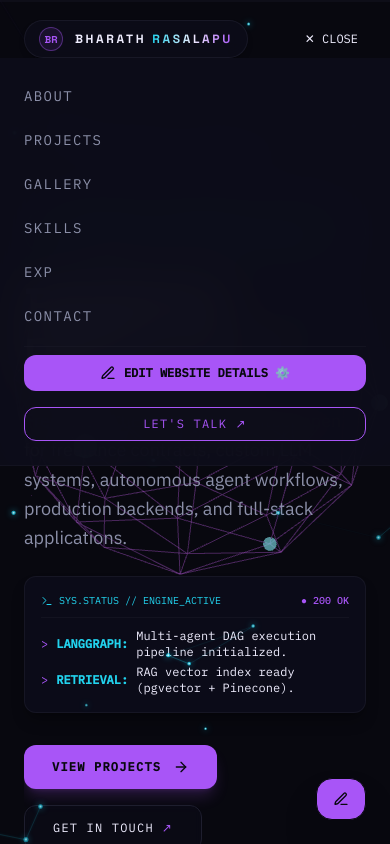
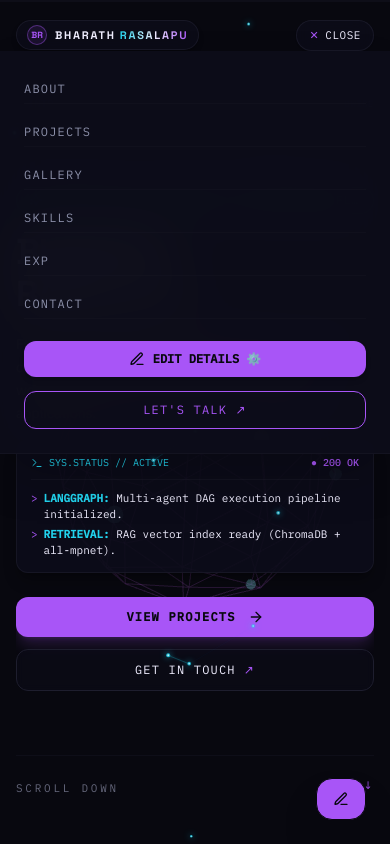
Before and after one commit to bharath7981/ai-portfolio, a Next.js app: page / in a window 390 px wide. Both pictures are taken after a click on the button "☰ MENU". Shown: the top 844 px of the page. Built offline with nearby package versions, Linux system fonts and the light colour scheme.

Commit message:
fix(mobile): optimize mobile responsive layout, 3D globe scaling, header navigation & particle density

```diff
--- a/components/FogParticles.jsx
+++ b/components/FogParticles.jsx
@@ -49,9 +49,12 @@ export default function FogParticles() {
     window.addEventListener("touchstart", handleTouchMove, { passive: true });
     window.addEventListener("mouseleave", handlePointerLeave);
 
-    // Minimalist, uncluttered constellation config
-    const NUM_PARTICLES = Math.min(48, Math.max(26, Math.floor((width * height) / 24000)));
-    const MAX_LINE_DIST = 115;
+    // Responsive minimalist constellation config
+    const isMobile = width < 768;
+    const NUM_PARTICLES = isMobile
+      ? Math.min(22, Math.floor((width * height) / 32000))
+      : Math.min(48, Math.max(26, Math.floor((width * height) / 24000)));
+    const MAX_LINE_DIST = isMobile ? 80 : 115;
     const MAX_LINE_DIST_SQ = MAX_LINE_DIST * MAX_LINE_DIST;
     const POINTER_LINE_DIST_SQ = pointer.maxConnectRadius * pointer.maxConnectRadius;
 
--- a/components/Header.jsx
+++ b/components/Header.jsx
@@ -128,20 +128,20 @@ export default function Header({ onOpenEditor }) {
         />
       </div>
 
-      <div className="max-w-7xl mx-auto flex items-center justify-between px-6 md:px-10">
+      <div className="max-w-7xl mx-auto flex items-center justify-between px-4 sm:px-6 md:px-10">
         {/* High-End Glassmorphic Brand Logo Badge */}
         <a
           href="#hero"
           onClick={(e) => scrollToSection(e, "#hero")}
-          className="group flex items-center gap-3 px-3.5 py-1.5 rounded-full bg-ink-deep/80 border border-line/70 hover:border-signal/80 backdrop-blur-md transition-all duration-300 shadow-md shadow-black/20 hover:shadow-signal/10"
+          className="group flex items-center gap-2 sm:gap-3 px-2.5 sm:px-3.5 py-1 sm:py-1.5 rounded-full bg-ink-deep/80 border border-line/70 hover:border-signal/80 backdrop-blur-md transition-all duration-300 shadow-md shadow-black/20 hover:shadow-signal/10"
         >
           {/* Glowing Emblem Monogram */}
-          <span className="h-6 w-6 rounded-full bg-signal/10 border border-signal/40 flex items-center justify-center font-display font-bold text-[10px] text-signal group-hover:scale-110 group-hover:bg-signal group-hover:text-ink transition-all duration-300">
+          <span className="h-5 w-5 sm:h-6 sm:w-6 rounded-full bg-signal/10 border border-signal/40 flex items-center justify-center font-display font-bold text-[9px] sm:text-[10px] text-signal group-hover:scale-110 group-hover:bg-signal group-hover:text-ink transition-all duration-300">
             BR
           </span>
 
           {/* Dual-Tone Stylized Typography */}
-          <div className="flex items-center gap-1.5 font-display text-xs uppercase tracking-[0.22em]">
+          <div className="flex items-center gap-1 sm:gap-1.5 font-display text-[11px] sm:text-xs uppercase tracking-[0.16em] sm:tracking-[0.22em]">
             <span className="font-bold text-paper group-hover:text-wire transition-colors">
               BHARATH
             </span>
@@ -202,22 +202,23 @@ export default function Header({ onOpenEditor }) {
         {/* Mobile Hamburger Button */}
         <button
           onClick={() => setMobileMenuOpen(!mobileMenuOpen)}
-          className="md:hidden font-mono text-xs text-paper p-2 focus:outline-none"
+          className="md:hidden font-mono text-[11px] uppercase tracking-wider px-3 py-1.5 rounded-full border border-line/70 bg-ink-deep/80 backdrop-blur-md text-paper hover:text-signal hover:border-signal transition-colors flex items-center gap-1.5 shadow-sm"
           aria-label="Toggle menu"
         >
-          {mobileMenuOpen ? "✕ CLOSE" : "☰ MENU"}
+          <span className="text-signal">{mobileMenuOpen ? "✕" : "☰"}</span>
+          <span>{mobileMenuOpen ? "CLOSE" : "MENU"}</span>
         </button>
       </div>
 
       {/* Mobile Menu Dropdown */}
       {mobileMenuOpen && (
-        <div className="md:hidden bg-ink-deep/95 backdrop-blur-xl border-b border-line/40 px-6 py-6 space-y-4">
+        <div className="md:hidden bg-ink-deep/95 backdrop-blur-xl border-b border-line/40 px-6 py-6 space-y-3.5 shadow-2xl">
           {NAV_ITEMS.map((item) => (
             <a
               key={item.label}
               href={item.href}
               onClick={(e) => scrollToSection(e, item.href)}
-              className="block font-mono text-sm tracking-widest text-fog hover:text-signal py-1"
+              className="block font-mono text-xs uppercase tracking-widest text-fog hover:text-signal py-1.5 border-b border-line/20"
             >
               {item.label}
             </a>
@@ -225,16 +226,16 @@ export default function Header({ onOpenEditor }) {
 
           {/* Mobile Editor Trigger */}
           {onOpenEditor && (
-            <div className="pt-2 border-t border-line/40">
+            <div className="pt-2">
               <button
                 onClick={() => {
                   setMobileMenuOpen(false);
                   onOpenEditor();
                 }}
-                className="w-full py-2.5 bg-signal text-ink font-mono text-xs font-semibold rounded-xl flex items-center justify-center gap-2"
+                className="w-full py-2.5 bg-signal text-ink font-mono text-xs font-semibold rounded-xl flex items-center justify-center gap-2 shadow-md"
               >
                 <Edit3 className="w-4 h-4" />
-                <span>EDIT WEBSITE DETAILS ⚙️</span>
+                <span>EDIT DETAILS ⚙️</span>
               </button>
             </div>
           )}
@@ -242,7 +243,7 @@ export default function Header({ onOpenEditor }) {
           <a
             href="#contact"
             onClick={(e) => scrollToSection(e, "#contact")}
-            className="block text-center font-mono text-xs tracking-widest px-4 py-2 border border-signal text-signal rounded-xl hover:bg-signal hover:text-ink transition-colors mt-4"
+            className="block text-center font-mono text-xs uppercase tracking-widest px-4 py-2.5 border border-signal text-signal rounded-xl hover:bg-signal hover:text-ink transition-colors mt-2"
           >
             LET&apos;S TALK ↗
           </a>
--- a/components/Sections.jsx
+++ b/components/Sections.jsx
@@ -212,7 +212,7 @@ export function HeroSection({ data = {} }) {
   return (
     <section
       id="hero"
-      className="portfolio-section min-h-screen pt-32 pb-20 flex flex-col justify-between px-6 md:px-12 max-w-7xl mx-auto relative z-10 scroll-mt-24 overflow-hidden"
+      className="portfolio-section min-h-screen pt-24 sm:pt-32 pb-12 sm:pb-20 flex flex-col justify-between px-4 sm:px-8 md:px-12 max-w-7xl mx-auto relative z-10 scroll-mt-24 overflow-hidden"
     >
       {/* Top Metadata Bar */}
       <motion.div
@@ -220,17 +220,17 @@ export function HeroSection({ data = {} }) {
         whileInView="visible"
         viewport={{ once: false, amount: 0.1 }}
         variants={staggerContainer}
-        className="w-full flex items-center justify-between font-mono text-xs uppercase tracking-[0.25em] text-fog/80 border-b border-line/40 pb-4"
+        className="w-full flex items-center justify-between font-mono text-[10px] sm:text-xs uppercase tracking-wider sm:tracking-[0.25em] text-fog/80 border-b border-line/40 pb-3 sm:pb-4"
       >
-        <motion.span variants={dropFromTop} className="flex items-center gap-2">
-          <span className="h-2 w-2 rounded-full bg-signal animate-ping" />
+        <motion.span variants={dropFromTop} className="flex items-center gap-1.5 sm:gap-2">
+          <span className="h-1.5 w-1.5 sm:h-2 sm:w-2 rounded-full bg-signal animate-ping" />
           INTRO
         </motion.span>
-        <motion.span variants={dropFromTop} className="hidden sm:inline text-wire font-medium">
+        <motion.span variants={dropFromTop} className="hidden md:inline text-wire font-medium">
           {title}
         </motion.span>
-        <motion.span variants={dropFromTop} className="text-fog/60">
-          LOCATION: {location}
+        <motion.span variants={dropFromTop} className="text-fog/60 text-[9px] sm:text-xs">
+          {location}
         </motion.span>
       </motion.div>
 
@@ -240,16 +240,16 @@ export function HeroSection({ data = {} }) {
         whileInView="visible"
         viewport={{ once: false, amount: 0.1 }}
         variants={staggerContainer}
-        className="my-auto py-8 grid grid-cols-1 lg:grid-cols-12 gap-8 items-center"
+        className="my-auto py-6 sm:py-8 grid grid-cols-1 lg:grid-cols-12 gap-6 sm:gap-8 items-center"
       >
-        <div className="lg:col-span-8 space-y-6">
-          <motion.div variants={slideFromLeft} className="inline-flex items-center gap-2 font-mono text-xs uppercase tracking-widest text-wire border border-wire/30 bg-wire/5 px-3.5 py-1.5 rounded-full">
-            <Sparkles className="w-3.5 h-3.5 text-wire" />
-            <span>{tagline}</span>
+        <div className="lg:col-span-8 space-y-4 sm:space-y-6">
+          <motion.div variants={slideFromLeft} className="inline-flex items-center gap-2 font-mono text-[11px] sm:text-xs uppercase tracking-widest text-wire border border-wire/30 bg-wire/5 px-3 py-1 sm:px-3.5 sm:py-1.5 rounded-full max-w-full">
+            <Sparkles className="w-3.5 h-3.5 text-wire shrink-0" />
+            <span className="truncate">{tagline}</span>
           </motion.div>
 
           {/* Animated Headline Words with Text Scramble Effect */}
-          <div className="font-display text-5xl sm:text-7xl md:text-8xl lg:text-9xl font-bold tracking-tight uppercase leading-[0.95] overflow-hidden space-y-1 py-1">
+          <div className="font-display text-4xl sm:text-6xl md:text-8xl lg:text-9xl font-bold tracking-tight uppercase leading-[1.05] sm:leading-[0.95] overflow-hidden space-y-1 py-1">
             <div className="overflow-hidden">
               <ScrambleWord word={firstName} delay={800} className="text-paper block drop-shadow-md" />
             </div>
@@ -260,33 +260,33 @@ export function HeroSection({ data = {} }) {
 
           <motion.p
             variants={slideFromLeft}
-            className="text-lg sm:text-xl text-fog font-light max-w-2xl leading-relaxed"
+            className="text-sm sm:text-lg md:text-xl text-fog font-light max-w-2xl leading-relaxed"
           >
             {subtagline}
           </motion.p>
 
           {/* Jelly Live Terminal Status Widget (Slide from Right) */}
           <motion.div variants={slideFromRight}>
-            <JellyCard className="p-4 bg-ink-deep/90 border border-line/60 font-mono text-xs text-fog max-w-2xl space-y-1.5 rounded-xl shadow-lg shadow-black/30 overflow-hidden">
+            <JellyCard className="p-3.5 sm:p-4 bg-ink-deep/90 border border-line/60 font-mono text-xs text-fog max-w-2xl space-y-1.5 rounded-xl shadow-lg shadow-black/30 overflow-hidden">
               <div className="flex items-center justify-between border-b border-line/40 pb-2 text-[10px] text-fog/60">
                 <span className="flex items-center gap-1.5 text-wire">
-                  <Terminal className="w-3 h-3" /> SYS.STATUS // ENGINE_ACTIVE
+                  <Terminal className="w-3 h-3 shrink-0" /> SYS.STATUS // ACTIVE
                 </span>
                 <span className="text-signal font-medium">● 200 OK</span>
               </div>
-              <div className="pt-1 space-y-1">
-                <p className="text-paper flex items-center gap-2">
-                  <span className="text-signal">&gt;</span> <span className="text-wire font-semibold">LANGGRAPH:</span> Multi-agent DAG execution pipeline initialized.
+              <div className="pt-1 space-y-1 text-[11px] sm:text-xs">
+                <p className="text-paper flex items-start gap-1.5">
+                  <span className="text-signal">&gt;</span> <span><span className="text-wire font-semibold">LANGGRAPH:</span> Multi-agent DAG execution pipeline initialized.</span>
                 </p>
-                <p className="text-paper flex items-center gap-2">
-                  <span className="text-signal">&gt;</span> <span className="text-wire font-semibold font-mono">RETRIEVAL:</span> RAG vector index ready (pgvector + Pinecone).
+                <p className="text-paper flex items-start gap-1.5">
+                  <span className="text-signal">&gt;</span> <span><span className="text-wire font-semibold font-mono">RETRIEVAL:</span> RAG vector index ready (ChromaDB + all-mpnet).</span>
                 </p>
               </div>
             </JellyCard>
           </motion.div>
 
           {/* Hero Action CTAs (Alternating Left / Right) */}
-          <div className="pt-2 flex flex-wrap items-center gap-4 overflow-hidden">
+          <div className="pt-2 flex flex-col sm:flex-row items-stretch sm:items-center gap-3 sm:gap-4 overflow-hidden">
             <motion.a
               variants={slideFromLeft}
               href="#projects"
@@ -294,11 +294,11 @@ export function HeroSection({ data = {} }) {
                 e.preventDefault();
                 const el = document.getElementById("projects");
                 if (el) {
-                  if (window.lenis) window.lenis.scrollTo(el, { offset: -80 });
+                  if (window.lenis) window.lenis.scrollTo(el, { offset: -60 });
                   else el.scrollIntoView({ behavior: "smooth" });
                 }
               }}
-              className="group inline-flex items-center gap-3 px-7 py-3.5 bg-signal text-ink font-mono text-xs uppercase tracking-widest font-semibold rounded-xl hover:bg-wire transition-colors duration-300 shadow-lg shadow-signal/20"
+              className="group inline-flex items-center justify-center gap-3 px-6 sm:px-7 py-3 sm:py-3.5 bg-signal text-ink font-mono text-xs uppercase tracking-widest font-semibold rounded-xl hover:bg-wire transition-colors duration-300 shadow-lg shadow-signal/20 text-center"
             >
               <span>VIEW PROJECTS</span>
               <ArrowRight className="w-4 h-4 transition-transform group-hover:translate-x-1" />
@@ -311,11 +311,11 @@ export function HeroSection({ data = {} }) {
                 e.preventDefault();
                 const el = document.getElementById("contact");
                 if (el) {
-                  if (window.lenis) window.lenis.scrollTo(el, { offset: -80 });
+                  if (window.lenis) window.lenis.scrollTo(el, { offset: -60 });
                   else el.scrollIntoView({ behavior: "smooth" });
                 }
               }}
-              className="inline-flex items-center gap-2 px-7 py-3.5 border border-line hover:border-paper text-paper font-mono text-xs uppercase tracking-widest rounded-xl transition-colors duration-300 bg-ink-deep/50 backdrop-blur-sm"
+              className="inline-flex items-center justify-center gap-2 px-6 sm:px-7 py-3 sm:py-3.5 border border-line hover:border-paper text-paper font-mono text-xs uppercase tracking-widest rounded-xl transition-colors duration-300 bg-ink-deep/50 backdrop-blur-sm text-center"
             >
               <span>GET IN TOUCH</span>
               <span className="text-signal">↗</span>
--- a/components/ThreeBackground.jsx
+++ b/components/ThreeBackground.jsx
@@ -77,9 +77,13 @@ function NodeGraph({ reduceMotion, mousePos }) {
     }
 
     if (window.innerWidth < 768) {
-      targetX = 0; targetZ = -1.5; targetScale *= 0.65; targetOpacity *= 0.7;
+      targetX = 0;
+      targetY = -0.3;
+      targetZ = -2.2;
+      targetScale *= 0.55;
+      targetOpacity *= 0.35;
     }
-    if (reduceMotion) { targetOpacity = 0.4; targetNodeMult = 0.3; }
+    if (reduceMotion) { targetOpacity = 0.3; targetNodeMult = 0.3; }
 
     // 5. Smooth lerped transforms
     groupRef.current.position.x = THREE.MathUtils.lerp(groupRef.current.position.x, targetX, 0.05);
```
